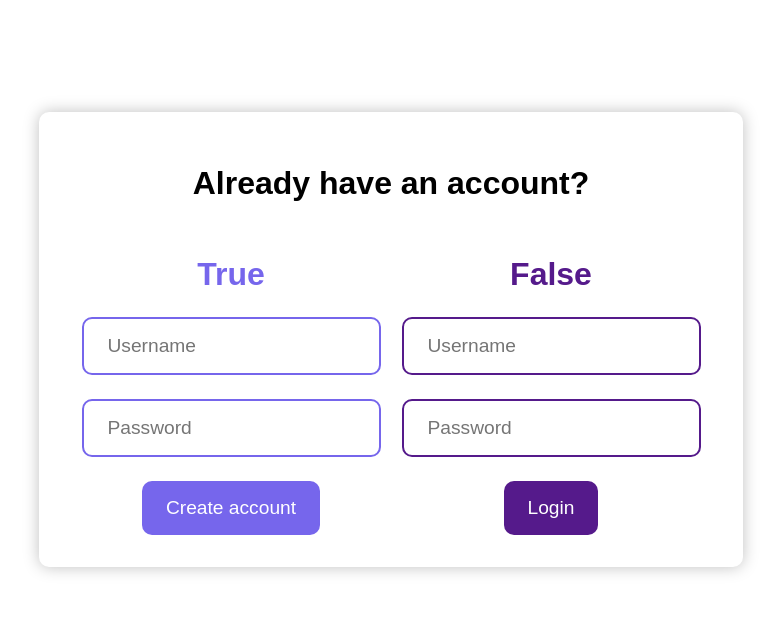
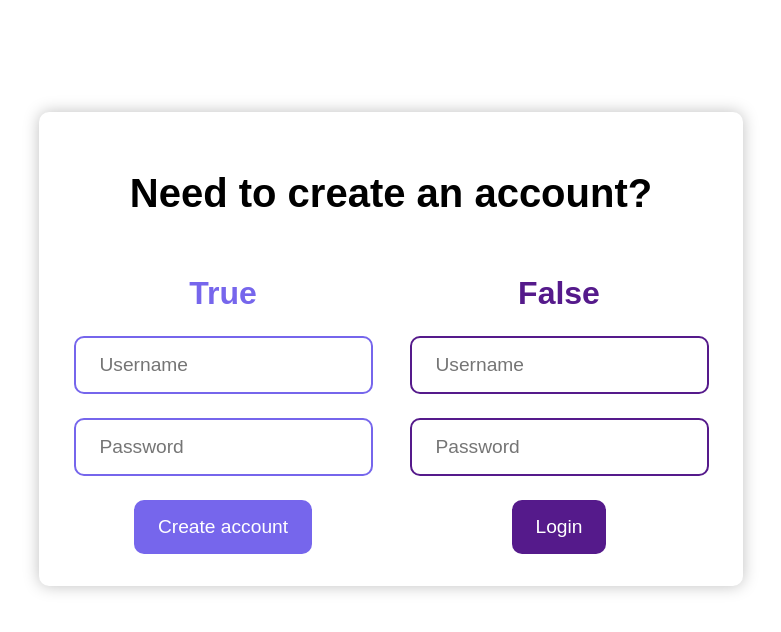
Before and after one commit to ClaytonMcArthur/not-kahoot, a React (Create React App) app: page / in a window 1280 px wide. Shown: the top 632 px of the page, without its empty margins (249-1030 px from the left). Built offline with nearby package versions, Linux system fonts and the light colour scheme.

Commit message:
Updated login styling to be clearer

```diff
--- a/package.json
+++ b/package.json
@@ -12,6 +12,7 @@
     "react-router-dom": "^7.9.6",
     "react-scripts": "5.0.1",
     "sass": "^1.94.2",
+    "use-sound": "^5.0.0",
     "web-vitals": "^2.1.4"
   },
   "scripts": {
--- a/src/pages/login/login.js
+++ b/src/pages/login/login.js
@@ -29,7 +29,7 @@ export const Login = () => {
     return (
         <main className='login'>
             <div className='login-panel'>
-                <h1 className='account-question'>Already have an account?</h1>
+                <h1 className='account-question'>Need to create an account?</h1>
                 <div className='account-sections'>
                     <div className='creat-account-section'>
                         <h2 className='create-account-header'>True</h2>
--- a/src/pages/login/login.scss
+++ b/src/pages/login/login.scss
@@ -12,17 +12,23 @@
         border-radius: 10px;
         box-shadow: 0 0 1rem rgba(0, 0, 0, 0.25);
         width: 50%;
+        min-width: 30rem;
         display: flex;
         justify-content: center;
         align-items: center;
         flex-direction: column;
         gap: 2rem;
 
+        .account-question {
+            font-size: 2.5rem;
+        }
+
         .account-sections {
             display: flex;
             width: 100%;
             flex-direction: row;
             justify-content: space-around;
+            gap: 2rem;
 
             .creat-account-section,
             .login-section {
```
Also changed, not shown: 1 other file (tests, documents, lock files or other folders).
